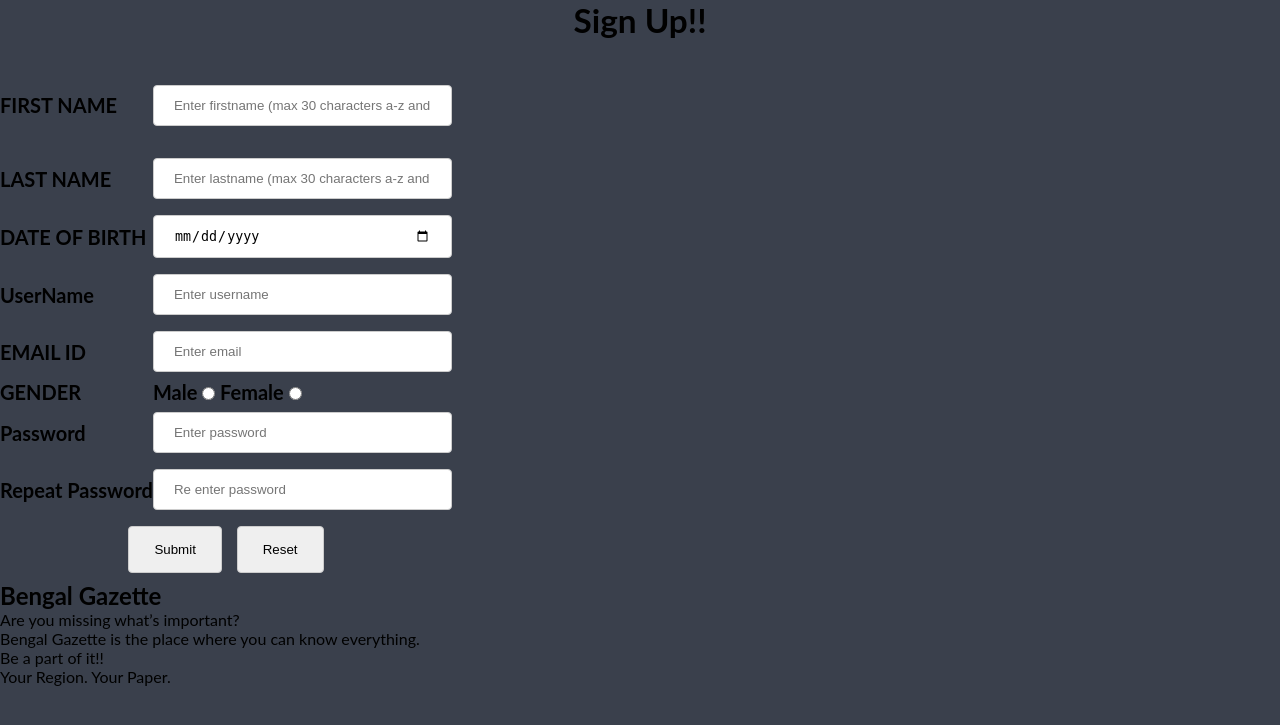
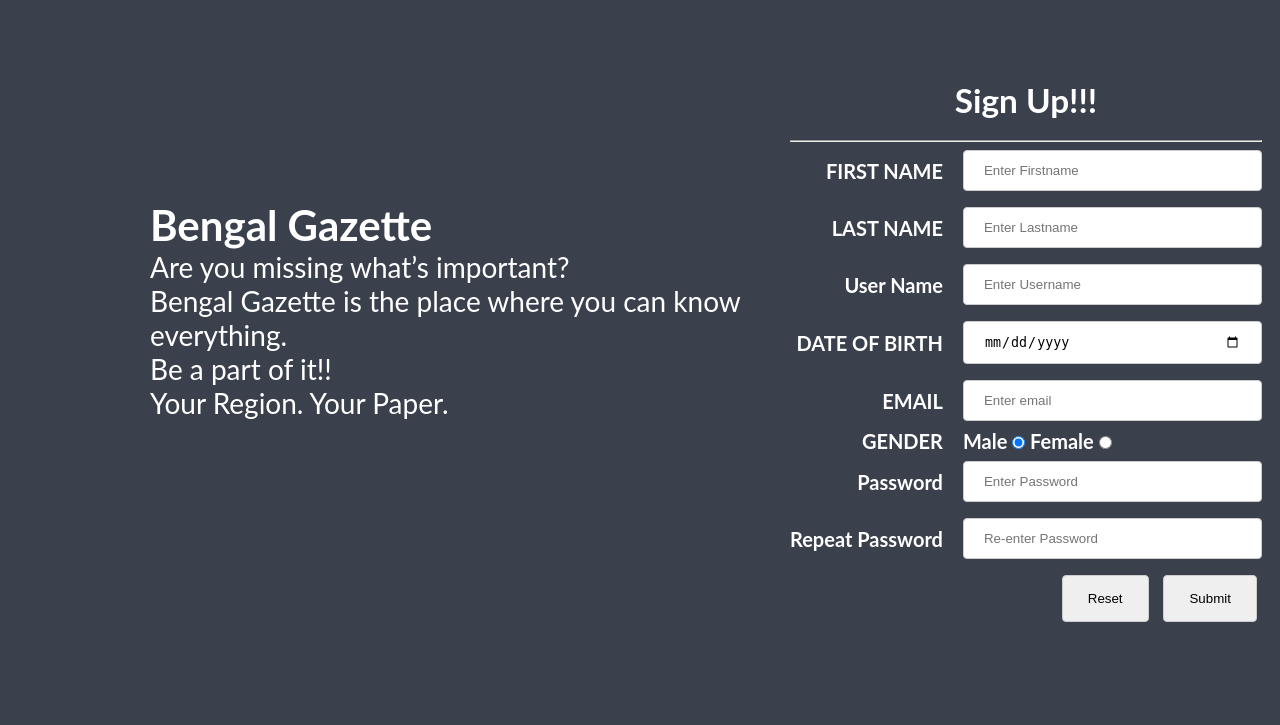
Before and after one commit to sheikhRakib/BenGaz, a PHP site: page /Opinion/signUp.php in a window 1280 px wide. Shown: the top 725 px of the page. Run offline with PHP 8.4, Linux system fonts and the light colour scheme.

Commit message:
Add files via upload

```diff
--- a/Opinion/errors.php
+++ b/Opinion/errors.php
@@ -1,7 +1,9 @@
-<?php  if (count($errors) > 0) : ?>
-  <div class="error">
-  	<?php foreach ($errors as $error) : ?>
-  	  <p><?php echo $error ?></p>
-  	<?php endforeach ?>
-  </div>
-<?php  endif ?>
+<?php
+	if (count($errors)>0) {
+		echo '<div class="error">';
+		foreach ($errors as $error) {
+			echo '<p style="margin:0px;">'.$error.'</p>';
+		}
+		echo '</div>';
+	}
+?>
--- a/Opinion/signUp.php
+++ b/Opinion/signUp.php
@@ -1,102 +1,72 @@
 <?php
- include('signUppage.php');
+ require_once('signUppage.php');
 ?>
 
 <!DOCTYPE html>
 <html>
 <head>
-    <title>Sign up Form</title>
+    <link rel="icon" href="../IMG/IconLogo.png">
+    <title>Sign up</title>
     <link rel="stylesheet" type="text/css" href="../CSS/signUp.css">
 </head>
 
 <body>
-<h3 align="center"> Sign Up!! </h3>
-
-<form action="index.php" method="post">
-<table cellpadding = "30">
-    <tr>
-        <td>FIRST NAME</td>
-        <td height="90"><input type="text" placeholder="Enter firstname (max 30 characters a-z and A-Z)" name="firstname" size="30" maxlength="30"/>
-        </td>
-    </tr>
-    <tr>
-        <td>LAST NAME</td>
-        <td><input type="text" placeholder="Enter lastname (max 30 characters a-z and A-Z)" name="lastname" size="20" maxlength="30"/>
-        </td>
-    </tr>
-    <tr>
-        <td>DATE OF BIRTH</td>
-        <td>
-          <input type="date" placeholder="Enter birthday" name="dob">
-        </td>
-    </tr>
-    <tr>
-        <td>UserName</td>
-        <td>
-            <input type="text" placeholder="Enter username" name="username" size="20" required="" />
-        </td>
-    </tr>
-    <tr>
-        <td>EMAIL ID</td>
-        <td><input type="email" placeholder="Enter email" name="email" size="20" maxlength="100" required/></td>
-    </tr>
-
-    <!--<tr>
-        <td>MOBILE NUMBER</td>
-        <td>
-            <input type="number" placeholder="Enter number" name="phone" size="20" maxlength="11" required="" />
-            (11 digit number)
-        </td>
-    </tr>-->
-
-    <tr>
-        <td>GENDER</td>
-        <td>
-            Male <input type="radio" name="gender" value="Male" />
-            Female <input type="radio" name="gender" value="Female" />
-        </td>
-    </tr>
-
-
-
-    <tr>
-        <td>Password</td>
-        <td>
-            <input type="password" placeholder="Enter password" name="password_1" size="20" required="" />
-
-        </td>
-    </tr>
-
-    <tr>
-        <td> Repeat Password</td>
-        <td>
-            <input type="password" placeholder="Re enter password" name="password_2" size="20" required="" />
-
-        </td>
-    </tr>
-
-    <!--<tr>
-        <td>ADDRESS <br /><br /><br /></td>
-        <td><textarea name="address" rows="6" cols="40"></textarea></td>
-    </tr>-->
-
-    <tr>
-        <td colspan="2" align="center">
-            <input type="submit" value="Submit">
-            <input type="reset" value="Reset">
-        </td>
-    </tr>
-
-</table>
-</form>
-
-<div>
+    <div class="slogan">
         <h2>Bengal Gazette</h2>
         <p>Are you missing what’s important?</p>
         <p>Bengal Gazette is the place where you can know everything.</p>
         <p>Be a part of it!!</p>
         <p>Your Region. Your Paper.</p>
     </div>
+    <div class="form">
+        <h3>Sign Up!!!</h3>
+        <hr>
+        <?php  include ("errors.php");?>
+        <form action="signUp.php" method="post">
+            <table>
+                <tr>
+                    <td class="lbl">FIRST NAME</td>
+                    <td><input type="text" placeholder="Enter Firstname" name="firstname" size="30" maxlength="30"/></td>
+                </tr>
+                <tr>
+                    <td class="lbl">LAST NAME</td>
+                    <td><input type="text" placeholder="Enter Lastname" name="lastname" size="20" maxlength="30"/></td>
+                </tr>
+                <tr>
+                    <td class="lbl">User Name</td>
+                    <td><input type="text" placeholder="Enter Username" name="username" size="20" required/></td>
+                </tr>
+                <tr>
+                    <td class="lbl">DATE OF BIRTH</td>
+                    <td><input type="date" name="dob"></td>
+                </tr>
+                <tr><td class="lbl">EMAIL</td>
+                    <td><input type="email" placeholder="Enter email" name="email" size="20" maxlength="100" required/></td>
+                </tr>
 
+                <tr>
+                    <td class="lbl">GENDER</td>
+                    <td>
+                        Male <input type="radio" name="gender" value="male" checked />
+                        Female <input type="radio" name="gender" value="female" />
+                    </td>
+                </tr>
+                <tr>
+                    <td class="lbl">Password</td>
+                    <td><input type="password" placeholder="Enter Password" name="password_1" size="20" required/></td>
+                </tr>
+                <tr>
+                    <td class="lbl">Repeat Password</td>
+                    <td><input type="password" placeholder="Re-enter Password" name="password_2" size="20" required/></td>
+                </tr>
+                <tr>
+                    <td colspan="2" align="right">
+                        <input type="reset" value="Reset" name="reset">
+                        <input type="submit" value="Submit" name="submit">
+                    </td>
+                </tr>
+            </table>
+        </form>
+    </div>
 </body>
 </html>
--- a/Opinion/signUppage.php
+++ b/Opinion/signUppage.php
@@ -7,50 +7,50 @@ $email    = "";
     $errors = array();
 
     // connect to the database
-$db = DB_START();
 
     // REGISTER USER
-if (isset($_POST['reg_user'])) {
+    if(isset($_POST['submit'])) {
+        $db = DB_START();
         // receive all input values from the form
-  $username = mysqli_real_escape_string($db, $_POST['username']);
-  $email = mysqli_real_escape_string($db, $_POST['email']);
-  $password_1 = mysqli_real_escape_string($db, $_POST['password_1']);
-  $password_2 = mysqli_real_escape_string($db, $_POST['password_2']);
+        $firstname = DataSanitize($_POST["firstname"]);
+        $lastname = DataSanitize($_POST["lastname"]);
+        $username = DataSanitize($_POST['username']);
+        $DoB = DataSanitize($_POST["dob"]);
+        $email = DataSanitize($_POST['email']);
+        $gender = "";
+        $gender = $_POST["gender"];
+        $password_1 = DataSanitize($_POST['password_1']);
+        $password_2 = DataSanitize($_POST['password_2']);
 
         // form validation: ensure that the form is correctly filled ...
         // by adding (array_push()) corresponding error unto $errors array
-  if (empty($username)) { array_push($errors, "Username is required"); }
-  if (empty($email)) { array_push($errors, "Email is required"); }
-  if (empty($password_1)) { array_push($errors, "Password is required"); }
-  if ($password_1 != $password_2) {
-	array_push($errors, "The two passwords do not match");
+        if(empty($username) || empty($firstname) || empty($lastname) || empty($DoB) ||
+          empty($email) || empty($gender) || empty($password_1) || empty($password_2)) {
+            array_push($errors, "One/More Field Empty");
         }
-
+        if($password_1 != $password_2) {
+            array_push($errors, "Passwords do not match");
+        }
         // first check the database to make sure
         // a user does not already exist with the same username and/or email
-  $user_check_query = "SELECT * FROM users WHERE userName='$username' OR email='$email' LIMIT 1";
+        $user_check_query = "SELECT * FROM users WHERE userName='$username' OR email='$email'";
+
         $result = mysqli_query($db, $user_check_query);
         $user = mysqli_fetch_assoc($result);
 
-  if ($user) { // if user exists
-    if ($user['username'] === $username) {
-      array_push($errors, "Username already exists");
+        if($user) {
+            if($user['userName'] == $username) {
+                array_push($errors, "Username[ $username ] already exists");
             }
-
-    if ($user['email'] === $email) {
-      array_push($errors, "email already exists");
+            if($user['email'] == $email) {
+                array_push($errors, "$email already used");
             }
         }
-
         // Finally, register user if there are no errors in the form
-  if (count($errors) == 0) {
+        if(count($errors) == 0) {
             $password = md5($password_1);//encrypt the password before saving in the database
-
-  	$query = "INSERT INTO users (userName, email, firstName, lastName, gender, email, dateOfBirth, role, joined_at, deleted_at)
-  			  VALUES('$username', '$email', '$password')";
+            $query = "INSERT INTO users(userName, password, firstName, lastName, gender, email, dateOfBirth, role, deleted_at) VALUES('$username','$password', '$firstname', '$lastname', '$gender', '$email', '$DoB', 'user', NULL)";
             mysqli_query($db, $query);
-  	$_SESSION['username'] = $username;
-  	$_SESSION['success'] = "You are now logged in";
         	header('location: index.php');
         }
   DB_STOP($db);
```
Lines whose indentation alone changed are shown as unchanged.
